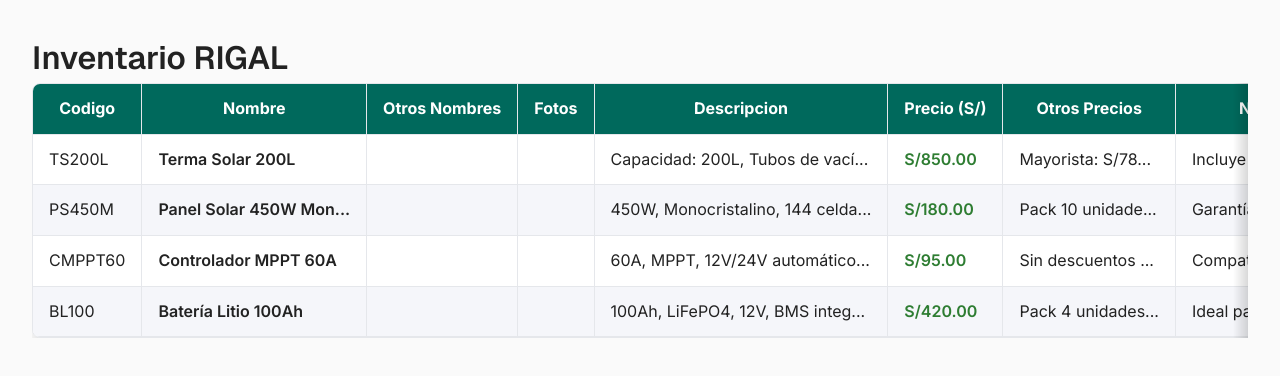
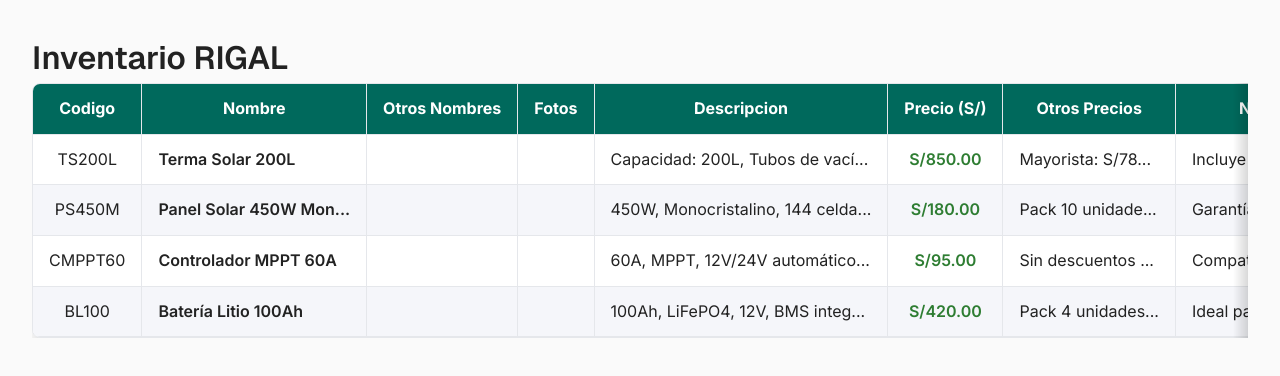
Before and after one commit to rgap/product-list-ui, a React (Vite) app: page / in a window 1280 px wide. Shown: the top 376 px of the page. Built offline with nearby package versions, Linux system fonts and the light colour scheme.

Commit message:
feat: add more styles to specific table columns
On branch main
Your branch is up to date with 'origin/main'.

Changes to be committed:
	modified:   src/components/ProductTable/ProductTable.jsx
	modified:   src/components/ProductTable/ProductTable.module.scss

```diff
--- a/src/components/ProductTable/ProductTable.jsx
+++ b/src/components/ProductTable/ProductTable.jsx
@@ -19,7 +19,7 @@ export default function ProductTable({ products = [] }) {
         <tbody>
           {products.map((product, idx) => (
             <tr className={styles["product-table__row"]} key={product.id || idx}>
-              <td className={styles["product-table__cell"]}>{product.code || ""}</td>
+              <td className={`${styles["product-table__cell"]} ${styles["product-table__cell--codigo"]}`}>{product.code || ""}</td>
               <td className={`${styles["product-table__cell"]} ${styles["product-table__cell--nombre"]}`}>{product.name}</td>
               <td className={styles["product-table__cell"]}>{product.otherNames || ""}</td>
               <td className={styles["product-table__cell"]}>{/* Placeholder */}</td>
@@ -27,8 +27,8 @@ export default function ProductTable({ products = [] }) {
               <td className={`${styles["product-table__cell"]} ${styles["product-table__cell--precio"]}`}>{product.price}</td>
               <td className={styles["product-table__cell"]}>{product.otherPrices || ""}</td>
               <td className={styles["product-table__cell"]}>{product.notes || ""}</td>
-              <td className={styles["product-table__cell"]}>{product.category || ""}</td>
-              <td className={styles["product-table__cell"]}>{product.stock ?? ""}</td>
+              <td className={`${styles["product-table__cell"]} ${styles["product-table__cell--categoria"]}`}>{product.category || ""}</td>
+              <td className={`${styles["product-table__cell"]} ${styles["product-table__cell--stock"]}`}>{product.stock ?? ""}</td>
             </tr>
           ))}
         </tbody>
--- a/src/components/ProductTable/ProductTable.module.scss
+++ b/src/components/ProductTable/ProductTable.module.scss
@@ -27,9 +27,22 @@
   @extend %table-cell;
 }
 
+.product-table__cell--codigo {
+  text-align: center;
+}
+
 .product-table__cell--precio {
   color: #2e7d32;
   font-weight: 600;
+  text-align: center;
+}
+
+.product-table__cell--categoria {
+  text-align: center;
+}
+
+.product-table__cell--stock {
+  text-align: center;
 }
 
 .product-table__cell--nombre {
```
